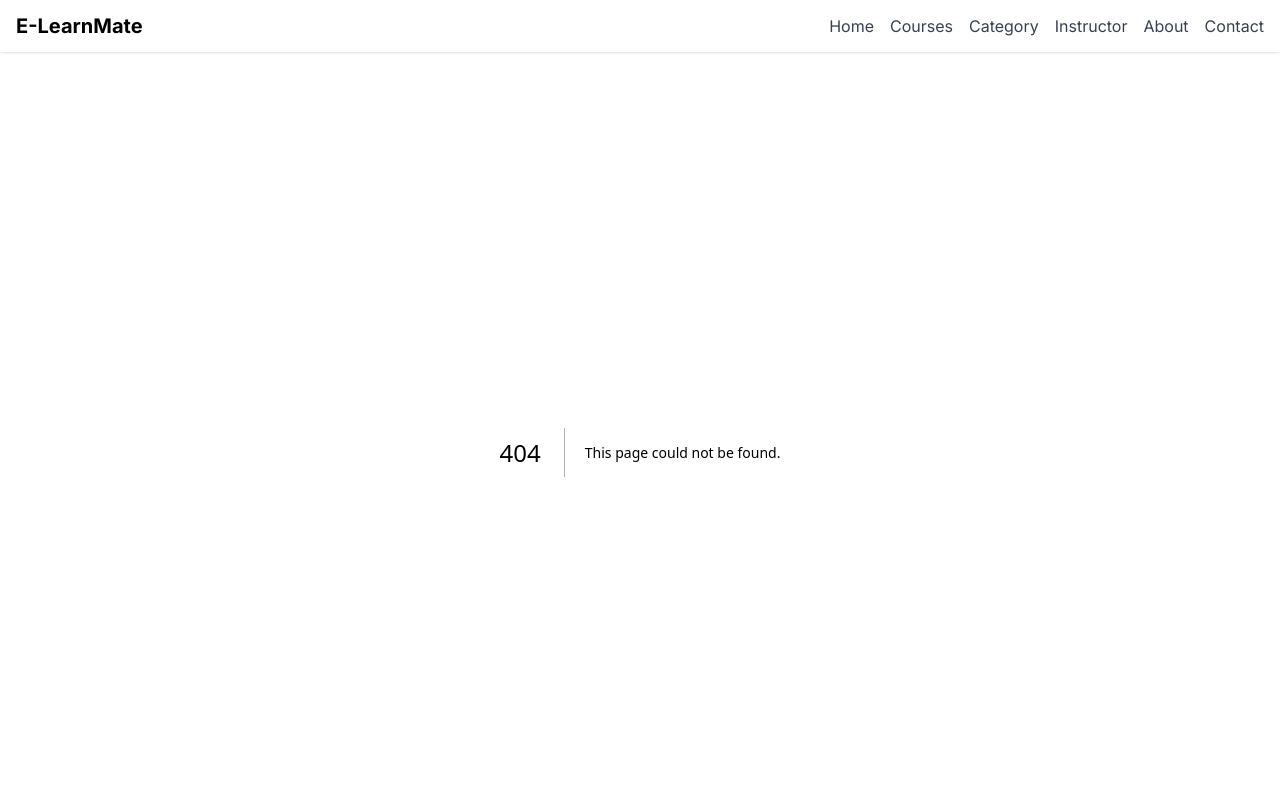
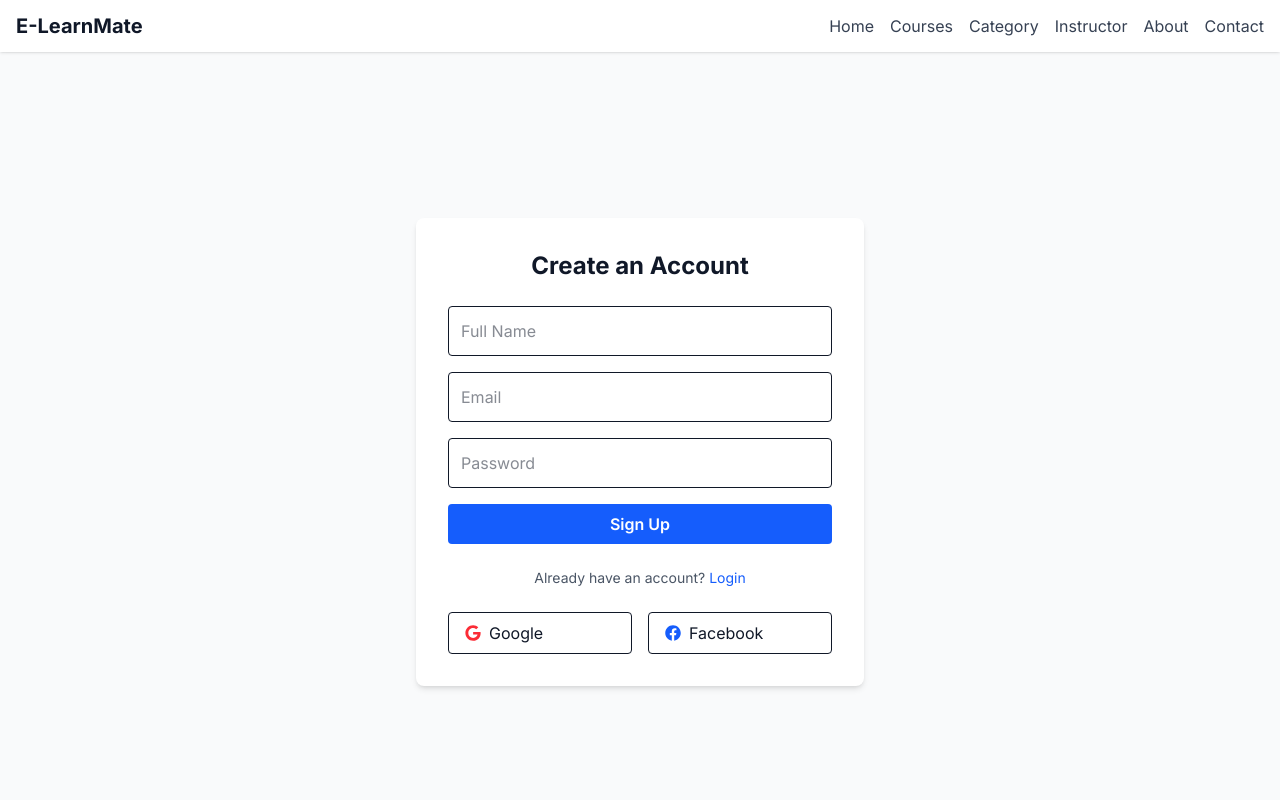
Before and after one commit to sahilwebdev21/E-LearnMate, a Next.js app in the folder frontend/: page /auth/signup in a window 1280 px wide. Before the commit this address had no page. Shown: the top 800 px of the page. Built offline with nearby package versions, Linux system fonts and the light colour scheme.

Commit message:
Day 8: Login, Signup, Forgot Password UI with toggle & OAuth buttons

```diff
--- /dev/null
+++ b/frontend/src/app/auth/forgot/page.tsx
@@ -0,0 +1,26 @@
+export default function ForgotPasswordPage() {
+  return (
+    <main className="min-h-screen flex items-center justify-center px-4 bg-gray-100">
+      <div className="max-w-md w-full bg-white p-8 rounded shadow-md">
+        <h2 className="text-2xl font-bold mb-4">Forgot Password?</h2>
+        <p className="text-sm text-gray-600 mb-6">
+          Enter your email address to receive reset instructions.
+        </p>
+        <form className="space-y-4">
+          <input
+            type="email"
+            placeholder="Email"
+            className="w-full p-3 border rounded"
+            required
+          />
+          <button
+            type="submit"
+            className="w-full bg-blue-600 hover:bg-blue-700 text-white py-2 rounded"
+          >
+            Send Reset Link
+          </button>
+        </form>
+      </div>
+    </main>
+  )
+}
--- /dev/null
+++ b/frontend/src/app/auth/login/page.tsx
@@ -0,0 +1,5 @@
+import AuthForm from "@/components/auth/AuthForm"
+
+export default function LoginPage() {
+  return <AuthForm mode="login" />
+}
--- /dev/null
+++ b/frontend/src/app/auth/signup/page.tsx
@@ -0,0 +1,5 @@
+import AuthForm from "@/components/auth/AuthForm"
+
+export default function SignupPage() {
+  return <AuthForm mode="signup" />
+}
--- /dev/null
+++ b/frontend/src/components/auth/AuthForm.tsx
@@ -0,0 +1,92 @@
+"use client"
+
+import { useState } from "react"
+import Link from "next/link"
+import { FaGoogle, FaFacebook } from "react-icons/fa"
+
+type Props = {
+  mode: "login" | "signup"
+}
+
+export default function AuthForm({ mode }: Props) {
+  const [form, setForm] = useState({ name: "", email: "", password: "" })
+
+  const handleChange = (e: React.ChangeEvent<HTMLInputElement>) => {
+    setForm({ ...form, [e.target.name]: e.target.value })
+  }
+
+  const title = mode === "login" ? "Login to E-LearnMate" : "Create an Account"
+  const toggleText = mode === "login" ? "Don't have an account?" : "Already have an account?"
+  const toggleLink = mode === "login" ? "/auth/signup" : "/auth/login"
+  const buttonText = mode === "login" ? "Login" : "Sign Up"
+
+  return (
+    <main className="min-h-screen flex items-center justify-center bg-gray-50 px-4">
+      <div className="w-full max-w-md p-8 space-y-6 bg-white shadow-md rounded-lg">
+        <h2 className="text-2xl font-bold text-center">{title}</h2>
+
+        <form className="space-y-4">
+          {mode === "signup" && (
+            <input
+              type="text"
+              name="name"
+              placeholder="Full Name"
+              value={form.name}
+              onChange={handleChange}
+              className="w-full border p-3 rounded"
+              required
+            />
+          )}
+          <input
+            type="email"
+            name="email"
+            placeholder="Email"
+            value={form.email}
+            onChange={handleChange}
+            className="w-full border p-3 rounded"
+            required
+          />
+          <input
+            type="password"
+            name="password"
+            placeholder="Password"
+            value={form.password}
+            onChange={handleChange}
+            className="w-full border p-3 rounded"
+            required
+          />
+
+          {mode === "login" && (
+            <div className="text-right text-sm">
+              <Link href="/auth/forgot" className="text-blue-600 hover:underline">
+                Forgot Password?
+              </Link>
+            </div>
+          )}
+
+          <button
+            type="submit"
+            className="w-full bg-blue-600 hover:bg-blue-700 text-white py-2 rounded font-semibold"
+          >
+            {buttonText}
+          </button>
+        </form>
+
+        <div className="text-center text-sm text-gray-600">{toggleText}{" "}
+          <Link href={toggleLink} className="text-blue-600 hover:underline">
+            {mode === "login" ? "Sign Up" : "Login"}
+          </Link>
+        </div>
+
+        <div className="flex items-center justify-center gap-4 mt-4">
+          <button className="flex items-center gap-2 border py-2 px-4 w-full rounded hover:bg-gray-100">
+            <FaGoogle className="text-red-500" /> Google
+          </button>
+          <button className="flex items-center gap-2 border py-2 px-4 w-full rounded hover:bg-gray-100">
+            <FaFacebook className="text-blue-600" /> Facebook
+          </button>
+        </div>
+      </div>
+    </main>
+  )
+}
```
